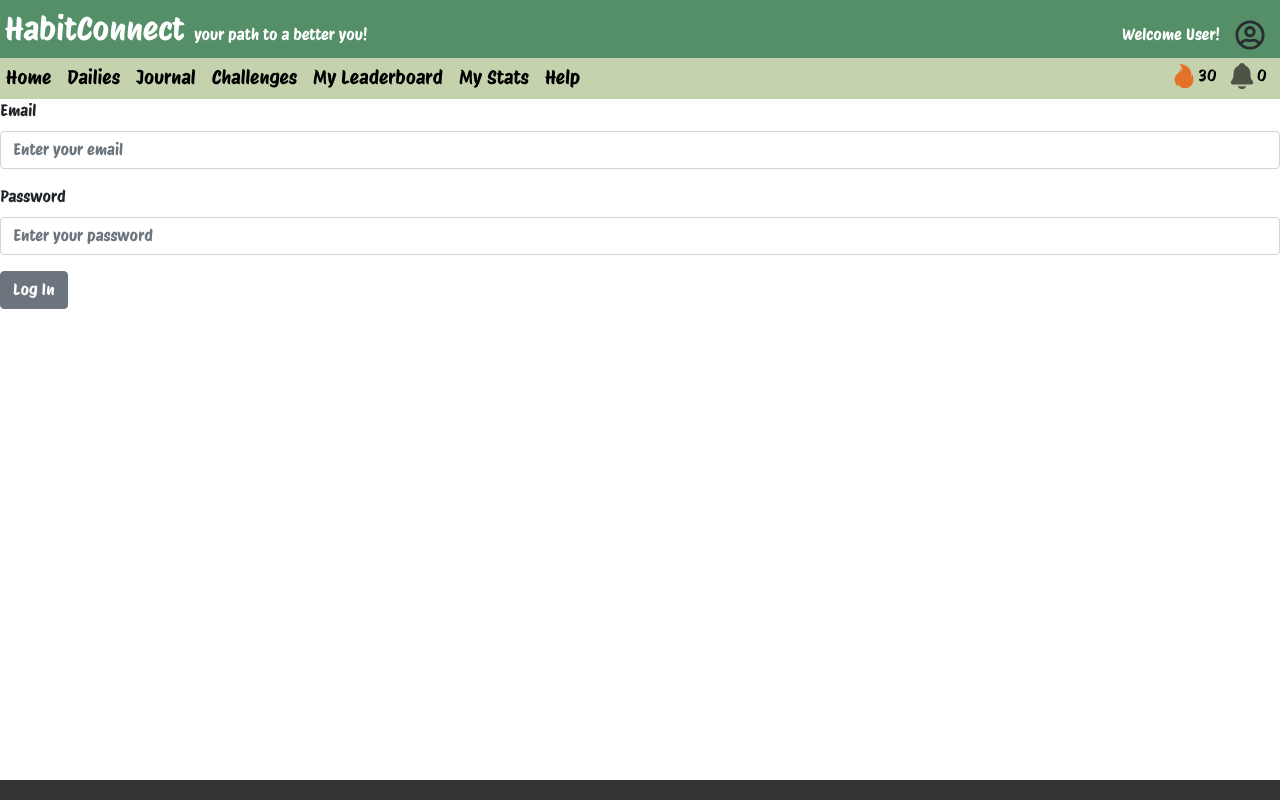
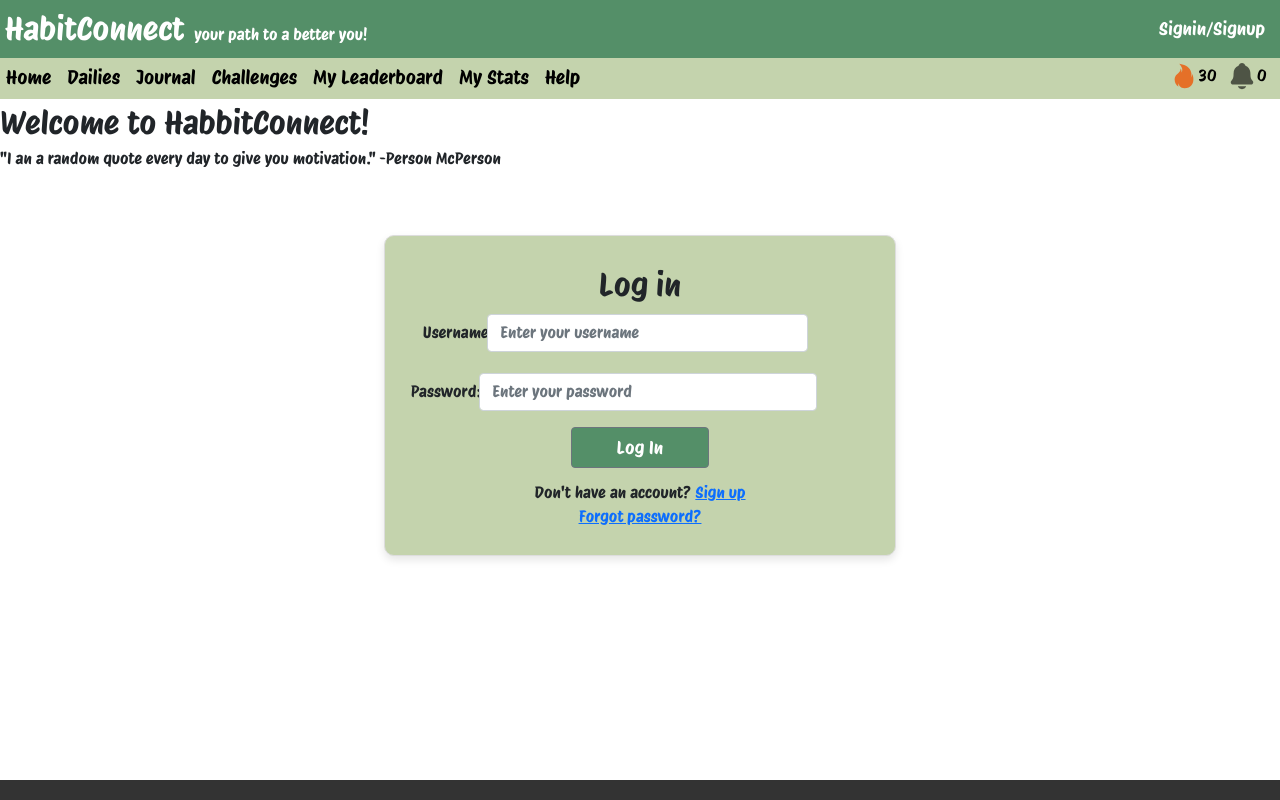
Before and after one commit to kphillippo/habit-tracker, a React (Create React App) app in the folder front-end/: page /signin in a window 1280 px wide. Built offline with nearby package versions, Linux system fonts and the light colour scheme.

Commit message:
update log-in form

```diff
--- a/front-end/src/Component/NavBar.js
+++ b/front-end/src/Component/NavBar.js
@@ -8,7 +8,7 @@ import { FaRegUserCircle } from "react-icons/fa";
 function NavBar() {
     // test data, will be replaced by data from backend in the future
     // will be added to props in the future
-    const login = true;
+    const login = false;
   return (
     <div>
         <Nav className="navbar-top row-12">
--- a/front-end/src/Containers/Signin/signin.js
+++ b/front-end/src/Containers/Signin/signin.js
@@ -1,33 +1,43 @@
 import React, { useState } from "react";
-import { Button, Form, FormGroup, Label, Input, Container } from 'reactstrap';
+import { Button, Form, FormGroup, Label, Input} from 'reactstrap';
+import { NavLink } from "react-router-dom";
+import "../../Css/signin.css"
 
 function Signin(){
 
-    const [email, setEmail] = useState('');
+    //todo: responsive design
+    //problems: when the window size is small, the layout is messed up
+    const [username, setUsername] = useState('');
     const [password, setPassword] = useState('');
 
     const handleSubmit = (event) => {
         event.preventDefault();
-        console.log('Login with:', email, password);
+        console.log('Login with:', username, password);
       };
 
     return(
         <div className="main-container">
+            <span className="lg-font">Welcome to HabbitConnect! </span> <br></br>
+            <span>"I an a random quote every day to give you motivation." -Person McPerson</span>
             <Form className="log-in-form" onSubmit={handleSubmit}>
-                <FormGroup>
-                <Label for="email">Email</Label>
+                <div className="form-content">
+                <span className="lg-font">Log in</span>
+                <FormGroup row className="formgroup">
+                <Label for="username" sm={2}>Username:</Label>
                 <Input
-                    type="email"
-                    name="email"
-                    id="email"
-                    placeholder="Enter your email"
-                    value={email}
-                    onChange={e => setEmail(e.target.value)}
+                    type="username"
+                    name="username"
+                    id="username"
+                    placeholder="Enter your username"
+                    value={username}
+                    onChange={e => setUsername(e.target.value)}
                 />
                 </FormGroup>
-                <FormGroup>
-                <Label for="password">Password</Label>
+
+                <FormGroup row>
+                <Label for="password" sm={2}>Password:</Label>
                 <Input
+                    sm={5}
                     type="password"
                     name="password"
                     id="password"
@@ -36,7 +46,10 @@ function Signin(){
                     onChange={e => setPassword(e.target.value)}
                 />
                 </FormGroup>
-                <Button type="submit">Log In</Button>
+                <Button className="submit-btn" type="submit">Log In</Button> <br></br>
+                <span>Don't have an account? </span> <NavLink to="/signup"> Sign up </NavLink> <br></br>
+                <NavLink to="/password-recover">Forgot password?</NavLink>
+                </div>
             </Form>
         </div>
     );
--- a/front-end/src/Css/App.css
+++ b/front-end/src/Css/App.css
@@ -1,4 +1,4 @@
 .main-container {
-    min-height: calc(100vh - 110px);
+    min-height: calc(80vh);
     background-color: white;
 }
--- /dev/null
+++ b/front-end/src/Css/signin.css
@@ -0,0 +1,49 @@
+:root {
+    --log-in-form-bg-color: #c4d3ad;
+  }
+
+  .log-in-form {
+    min-height: 60vh;
+    margin:auto;
+  }
+
+.form-content {
+    margin:auto;
+    margin-top: 5%;
+    padding: 2%;
+    width: 40%;
+    background-color: var(--log-in-form-bg-color);
+    align-items: center;
+    text-align: center;
+    border-radius: 10px;
+    box-shadow: 0 4px 8px rgba(0, 0, 0, 0.1);
+    border: 1px solid #ddd;
+}
+
+.log-in-form .form-content .formgroup {
+    padding-top:1%;
+    padding-bottom: 1%;
+    margin-right: 0;
+    margin-left: 0;
+    width: 100%;
+}
+
+.log-in-form .form-content Input {
+    width: 70%;
+}
+
+.submit-btn {
+    background-color: #548f68;
+    margin-bottom: 3%;
+    width: 30%;
+    font-size: large;
+}
+
+
+.lg-font {
+    font-size: xx-large;
+}
+
+span {
+    padding-top: 2%;
+}
```
